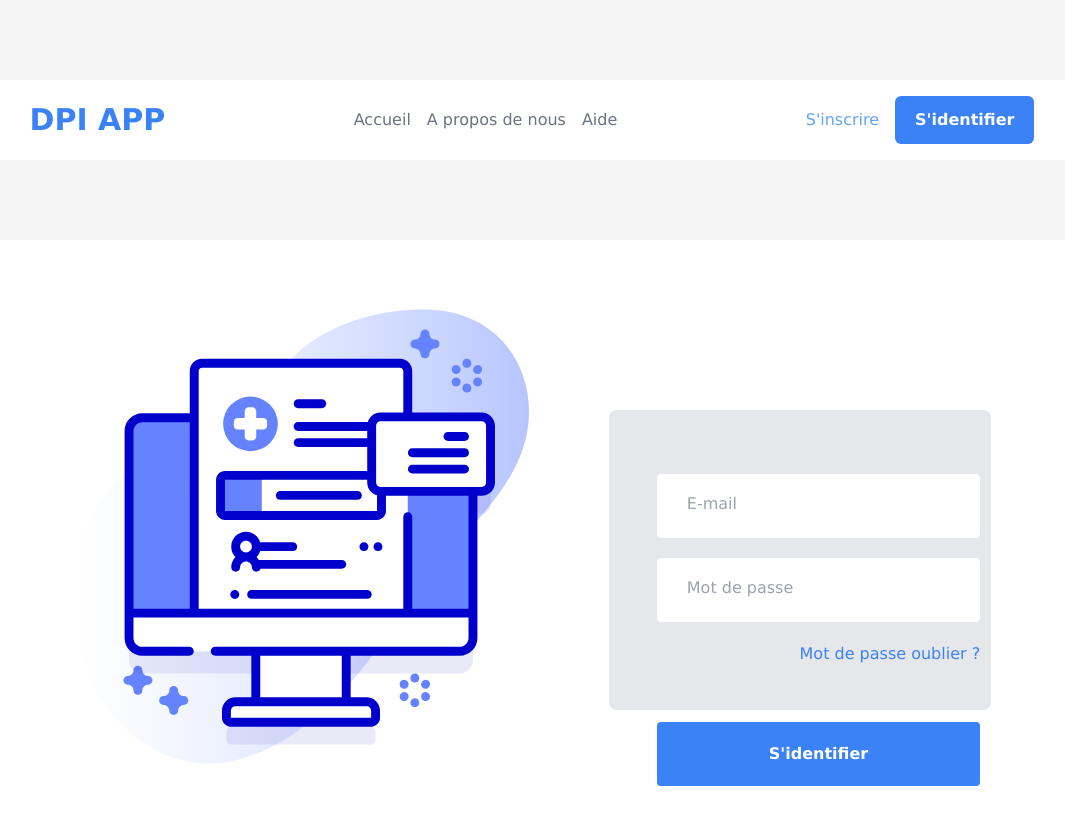
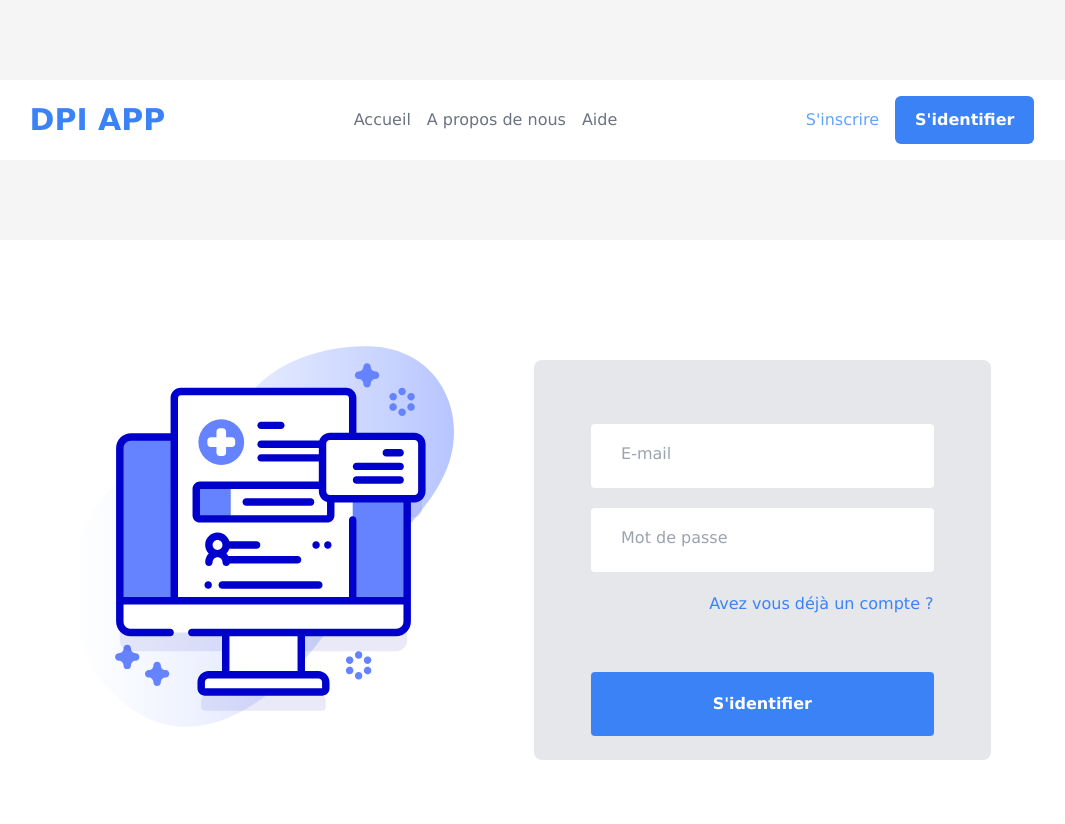
Before and after one commit to ikramkharbouch/DPI_APP, a Next.js app in the folder client/: page /login in a window 1280 px wide. Shown: the top 824 px of the page, without its empty margins (108-1173 px from the left). Built offline with nearby package versions, Linux system fonts and the light colour scheme.

Commit message:
Update menu + login

```diff
--- a/client/components/Menu.js
+++ b/client/components/Menu.js
@@ -1,5 +1,6 @@
 import { FontAwesomeIcon } from '@fortawesome/react-fontawesome'
 import { faBars } from '@fortawesome/free-solid-svg-icons'
+import Link from 'next/link'
 
 const Menu = ({ showMenu }) => {
 
@@ -7,13 +8,13 @@ const Menu = ({ showMenu }) => {
         <div className="w-5/6 lg:w-11/12 bg-white h-20 mx-auto mt-20 rounded-lg flex justify-around items-center text-center">
             <h1 className="text-3xl text-blue-500 flex-start font-bold">DPI APP</h1>
             <ul className="items-center justify-around text-gray-500 font-medium px-5 hidden lg:flex">
-                <li className="mr-4">Accueil</li>
-                <li className="mr-4">A propos de nous</li>
-                <li className="">Aide</li>
+                <Link href="/home"><a className="mr-4">Accueil</a></Link>
+                <Link href="/about"><a className="mr-4">A propos de nous</a></Link>
+                <Link href="/help"><a className="">Aide</a></Link>
             </ul>
-            <div className="hidden lg:flex flex-end">
-                <button className=" mr-4 text-blue-400 font-medium">S'inscrire</button>
-                <button className="bg-blue-500 px-5 py-3 rounded-md text-white font-bold">S'identifier</button>
+            <div className="hidden lg:flex flex-end items-center">
+                <Link href="/register"><a><button className="mr-4 text-blue-400 font-medium">S'inscrire</button></a></Link>
+                <Link href="/login"><a><button className="bg-blue-500 px-5 py-3 rounded-md text-white font-bold">S'identifier</button></a></Link>
             </div>
             <FontAwesomeIcon icon={faBars} color="gray" onClick={showMenu} size="lg" className='block lg:hidden' />
         </div>
--- a/client/pages/login.js
+++ b/client/pages/login.js
@@ -30,13 +30,15 @@ const Login = () => {
             <div className="w-5/6 lg:w-11/12 h-3/5 lg:h-3/4 bg-white mx-auto mt-4 lg:mt-20 rounded-lg flex flex-col lg:flex-row justify-between items-center lg:px-32 gap">
                 <div className="hidden lg:block w-1/2"><Image src={medicalRecord} width={1000}
                     height={1000} layout="intrinsic" alt="Picture of the medical record" /></div>
-                <div className="w-full lg:w-96 h-5/6 lg:h-3/6 lg:bg-gray-200 rounded-lg mx-auto text-center lg:mt-10">
-                    <form className="grid mt-10 lg:mt-11 justify-items-stretch w-3/4 mx-auto text-center">
-                        <input type="text" className="px-6 py-2 lg:mt-5 lg:py-5 rounded border lg:w-full lg:border-0" placeholder="E-mail" />
-                        <input type="text" className="px-6 py-2 mt-5 lg:py-5 rounded border lg:w-full lg:border-0" placeholder="Mot de passe" />
-                        <button className="mt-5 font-medium text-blue-500 justify-self-end">Mot de passe oublier ?</button>
+                <div className="w-full lg:w-3/5 h-5/6 lg:h-4/6 lg:bg-gray-200 rounded-lg mx-auto text-center lg:mt-10">
+                    <form className="max-w-full grid mt-20 lg:mt-11 justify-items-stretch w-3/4 mx-auto text-center p-0 m-0">
 
-                        <input className="lg:px-28 py-2 lg:py-5 rounded bg-blue-500 mt-14 font-bold text-white" type="submit" value="S'identifier" />
+                        <input type="text" className="py-2 mt-5 lg:py-5 rounded border lg:border-0" placeholder="E-mail" />
+                        <input type="password" className="py-2 mt-5 lg:py-5 rounded border lg:border-0" placeholder="Mot de passe" />
+
+                        <button className="mt-5 font-medium text-blue-500 justify-self-end">Avez vous déjà un compte ?</button>
+
+                        <input className="min-w-full lg:px-28 py-2 lg:py-5 rounded bg-blue-500 mt-14 font-bold text-white" type="submit" value="S'identifier" />
                     </form>
                 </div>
             </div>
```
